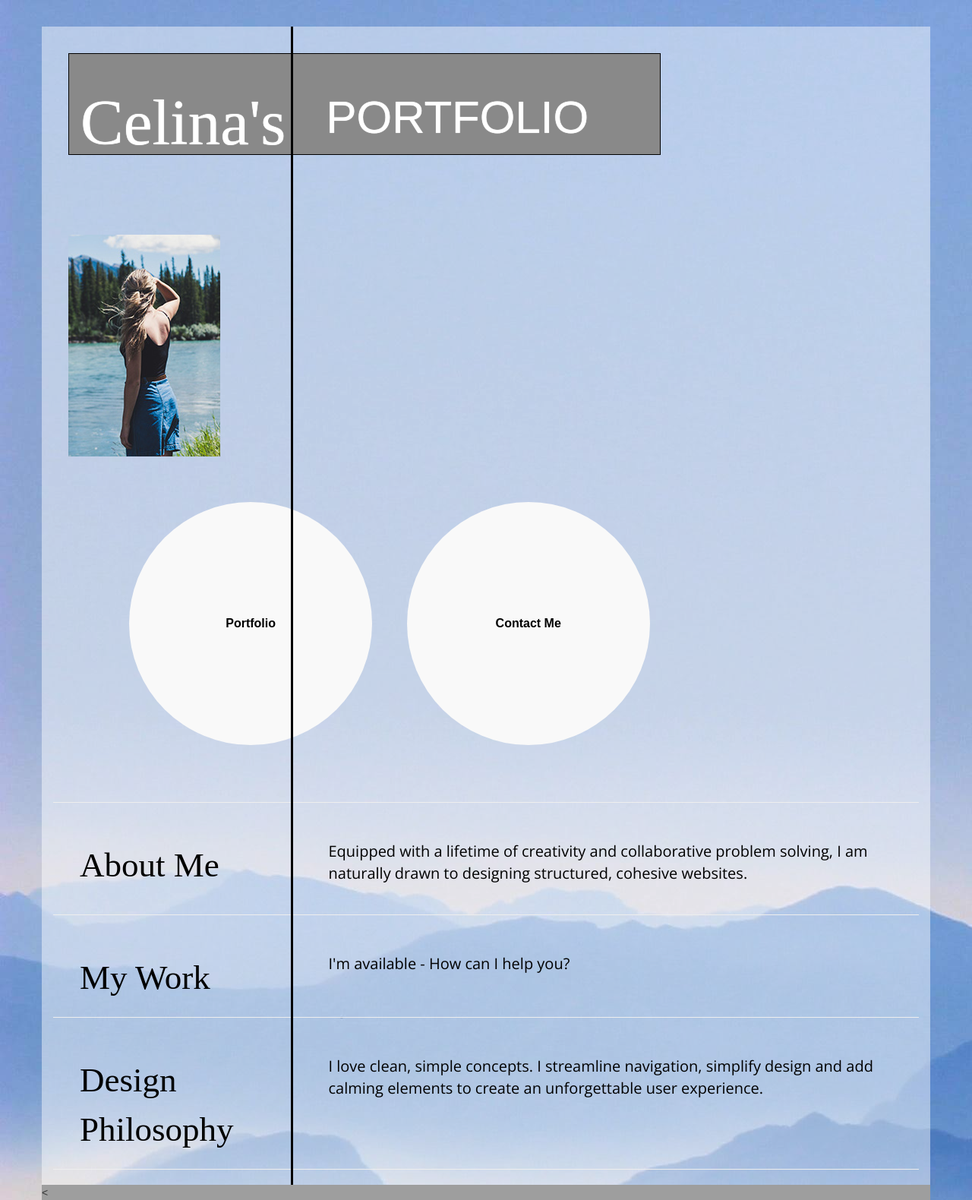
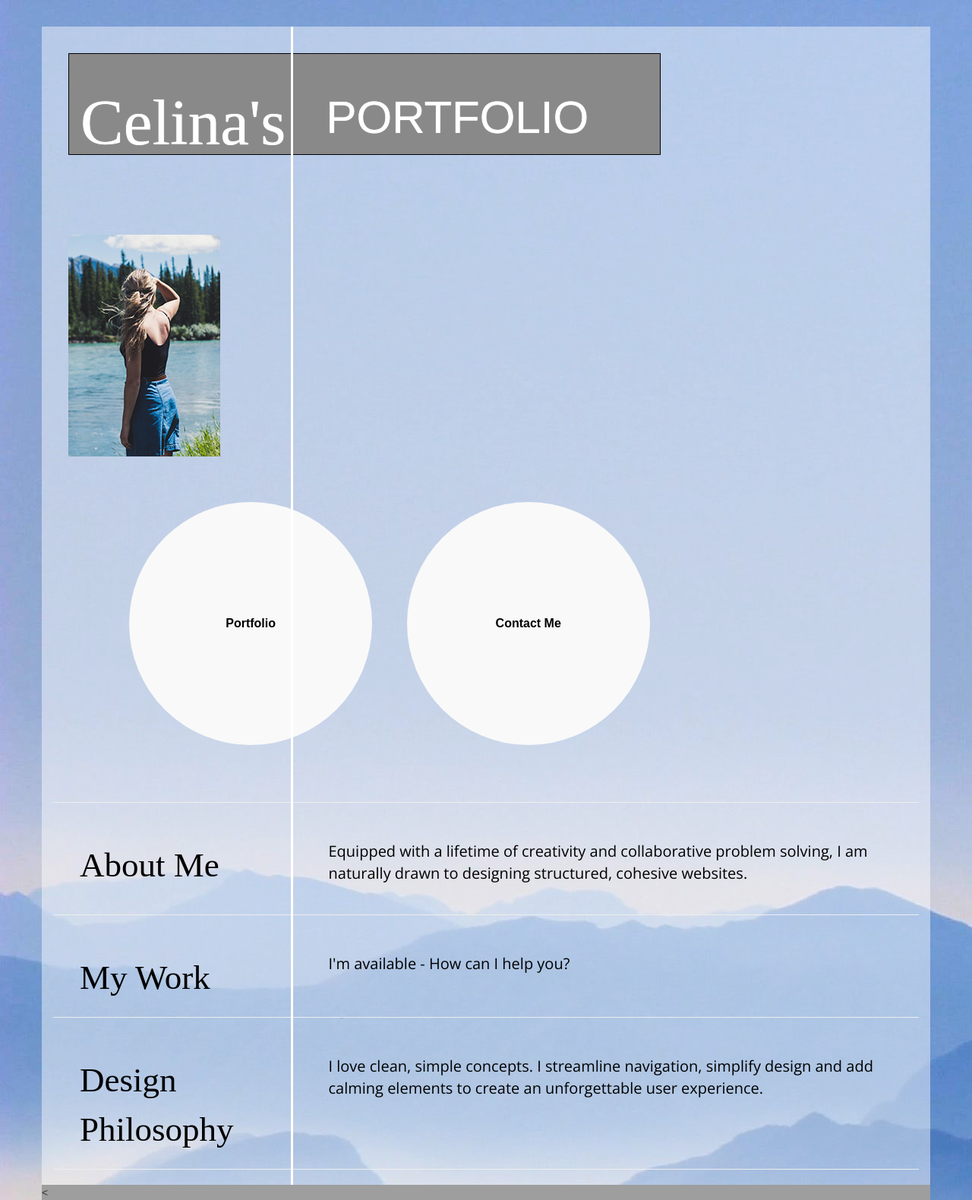
Before and after one commit to floydc1987/Portfolio, a PHP site: page /index.html in a window 1280 px wide. Shown: the whole page at 76% size. Run offline with PHP 8.4, Linux system fonts and the light colour scheme; some libraries are stand-ins or nearby versions; some web fonts are replaced; grey boxes are pictures that could not be loaded.

Commit message:
Update index.css

```diff
--- a/index.css
+++ b/index.css
@@ -101,8 +101,8 @@ body {
   top: 0;
   bottom: 0;
   width: 27%;
-  border-right: 3px solid black;
-  border-bottom: : 3px solid black;
+  border-right: 3px solid white;
+  border-bottom: : 3px solid white;
 }
 .ladies {
   font-size: 45px;
```
